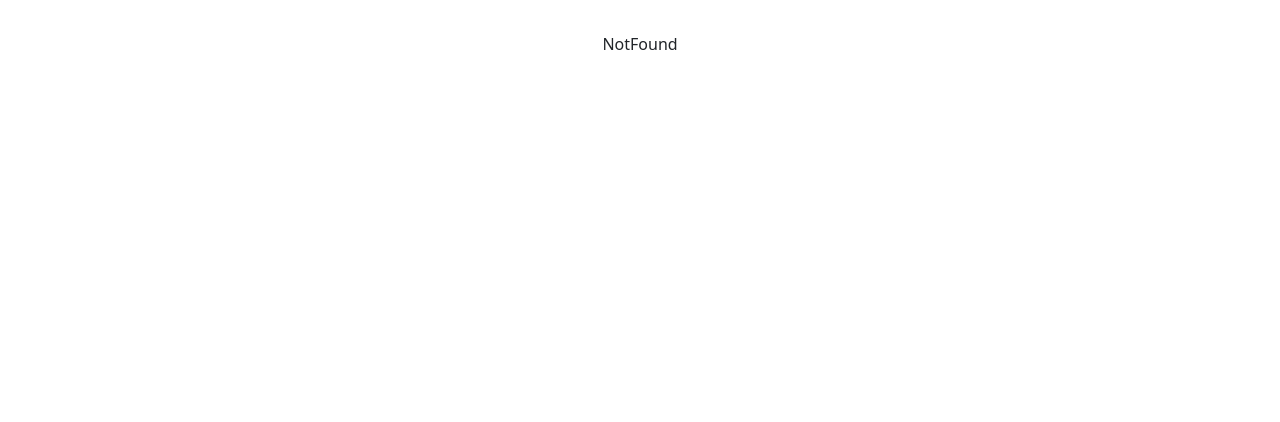
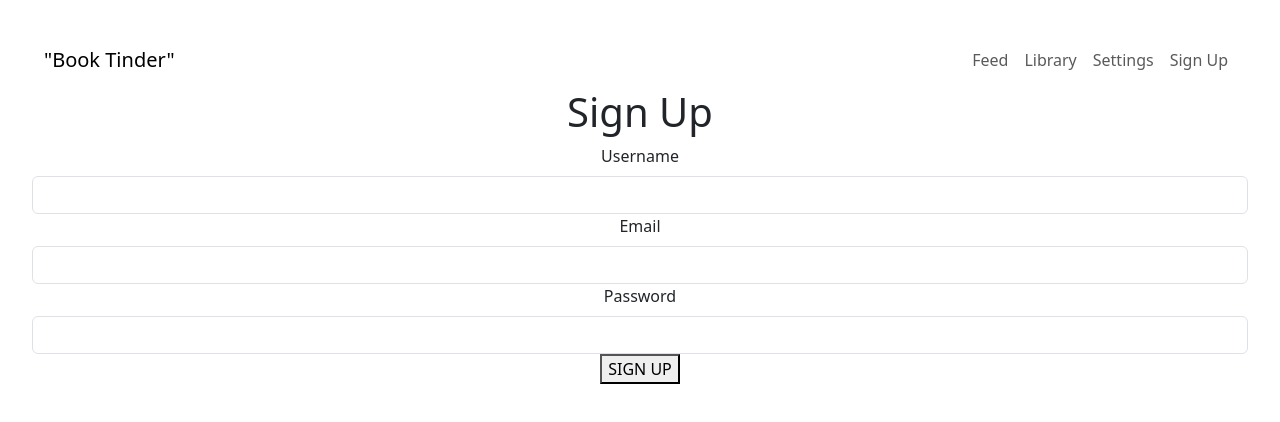
Before and after one commit to noah-10/CoverToCover, a React (Vite) app in the folder client/: page /signup in a window 1280 px wide. Before the commit this address had no page. Shown: the top 422 px of the page. Built offline with nearby package versions, Linux system fonts and the light colour scheme.

Commit message:
Added a signup page

```diff
--- a/client/package.json
+++ b/client/package.json
@@ -13,6 +13,7 @@
     "@apollo/client": "^3.10.1",
     "bootstrap": "^5.3.3",
     "graphql": "^16.8.1",
+    "jwt-decode": "^3.1.2",
     "react": "^18.2.0",
     "react-bootstrap": "^2.10.2",
     "react-dom": "^18.2.0",
--- /dev/null
+++ b/client/src/components/FormFields.jsx
@@ -0,0 +1,12 @@
+
+const FormFields = (props) => {
+    return (
+        <div>
+            <label className="form-label" htmlFor={props.name}>{props.label}</label>
+            <input className="form-control" onChange={props.onChange} type={props.type} name={props.name} />
+        </div>
+    )
+
+}
+
+export default FormFields;
--- a/client/src/components/Navbar.jsx
+++ b/client/src/components/Navbar.jsx
@@ -13,6 +13,7 @@ const AppNavbar = () => {
                         <Nav.Link as={Link} to='/feed'>Feed</Nav.Link>
                         <Nav.Link as={Link} to='/library'>Library</Nav.Link>
                         <Nav.Link as={Link} to='/settings'>Settings</Nav.Link>
+                        <Nav.Link as={Link} to='/signup'>Sign Up</Nav.Link>
                     </Nav>
                 </Navbar.Collapse>
             </Container>
--- a/client/src/main.jsx
+++ b/client/src/main.jsx
@@ -8,6 +8,7 @@ import Feed from './pages/Feed.jsx'
 import Library from './pages/Library.jsx'
 import Settings from './pages/Settings.jsx'
 import NotFound from './pages/NotFound.jsx'
+import SignUp from './pages/SignUp.jsx';
 
 const router = createBrowserRouter([
   {
@@ -30,6 +31,10 @@ const router = createBrowserRouter([
       {
         path: '/settings',
         element: <Settings />
+      },
+      {
+        path: '/signup',
+        element: <SignUp />
       }
     ]
   }
--- a/client/src/pages/Library.jsx
+++ b/client/src/pages/Library.jsx
@@ -1,4 +1,4 @@
-import SavedBooks from '../components/savedBooks';
+import SavedBooks from '../components/SavedBooks';
 
 const Library = () => {
     return (
--- /dev/null
+++ b/client/src/pages/SignUp.jsx
@@ -0,0 +1,67 @@
+import { useMutation } from "@apollo/client";
+import { ADD_USER } from "../../utils/mutations";
+import FormFields from '../components/FormFields';
+import Auth from '../../utils/auth'
+
+import { useState, useEffect } from "react";
+
+const SignUp = () => {
+
+    const [addUser, { error, data }] = useMutation(ADD_USER);
+
+    const [userFormData, setUserFormData] = useState({ username: '', email: '', password: ''});
+
+    const handleInputChange = (e) => {
+        const { name, value } = e.target;
+        setUserFormData({ ...userFormData, [name]: value });
+    }
+
+    const handleFormSubmit = async (e) => {
+        e.preventDefault();
+
+        try{
+            const { data } = await addUser({
+                variables: { ...userFormData }
+            });
+
+            Auth.login(data.addUser.token);
+        }catch(err){
+            console.error(err);
+        };
+
+        setUserFormData({
+            username: '',
+            email: '',
+            password: '',
+        })
+    }
+
+    return (
+        <div className="signup-container">
+            <h1>Sign Up</h1>
+            <form>
+                <FormFields
+                    label="Username"
+                    name="username"
+                    type="text"
+                    onChange={handleInputChange}
+                />
+                <FormFields
+                    label="Email"
+                    name="email"
+                    type="text"
+                    onChange={handleInputChange}
+                />
+                <FormFields
+                    label="Password"
+                    name="password"
+                    type="text"
+                    onChange={handleInputChange}
+                />
+            </form>
+            <button id="signup-btn" onClick={handleFormSubmit}>SIGN UP</button>
+        </div>
+    )
+}
+
+export default SignUp;
--- /dev/null
+++ b/client/utils/auth.js
@@ -0,0 +1,49 @@
+// use this to decode a token and get the user's information out of it
+import 'jwt-decode';
+
+// create a new class to instantiate for a user
+class AuthService {
+  // get user data
+  getProfile() {
+    return decode(this.getToken());
+  }
+
+  // check if user's logged in
+  loggedIn() {
+    // Checks if there is a saved token and it's still valid
+    const token = this.getToken();
+    return !!token && !this.isTokenExpired(token); // handwaiving here
+  }
+
+  // check if token is expired
+  isTokenExpired(token) {
+    try {
+      const decoded = decode(token);
+      if (decoded.exp < Date.now() / 1000) {
+        return true;
+      } else return false;
+    } catch (err) {
+      return false;
+    }
+  }
+
+  getToken() {
+    // Retrieves the user token from localStorage
+    return localStorage.getItem('id_token');
+  }
+
+  login(idToken) {
+    // Saves user token to localStorage
+    localStorage.setItem('id_token', idToken);
+    window.location.assign('/');
+  }
+
+  logout() {
+    // Clear user token and profile data from localStorage
+    localStorage.removeItem('id_token');
+    // this will reload the page and reset the state of the application
+    window.location.assign('/');
+  }
+}
+
+export default new AuthService();
```
